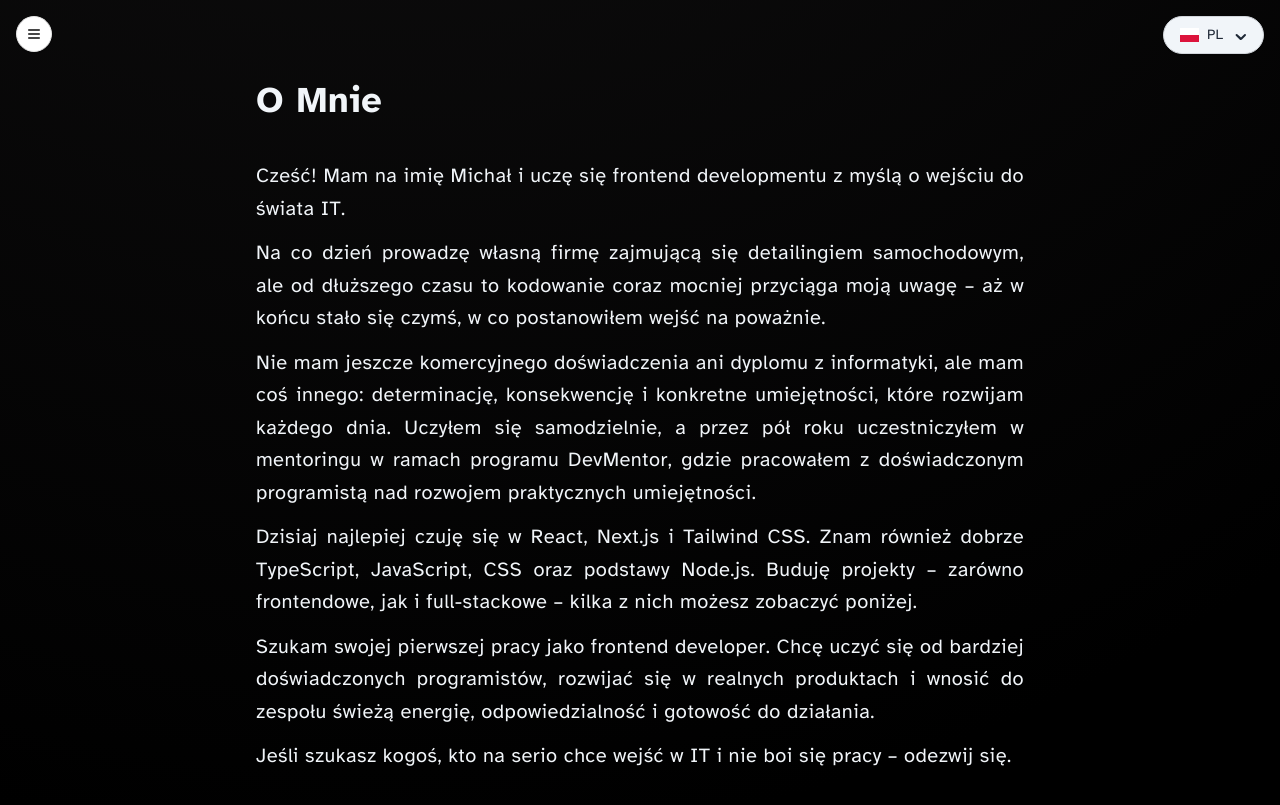
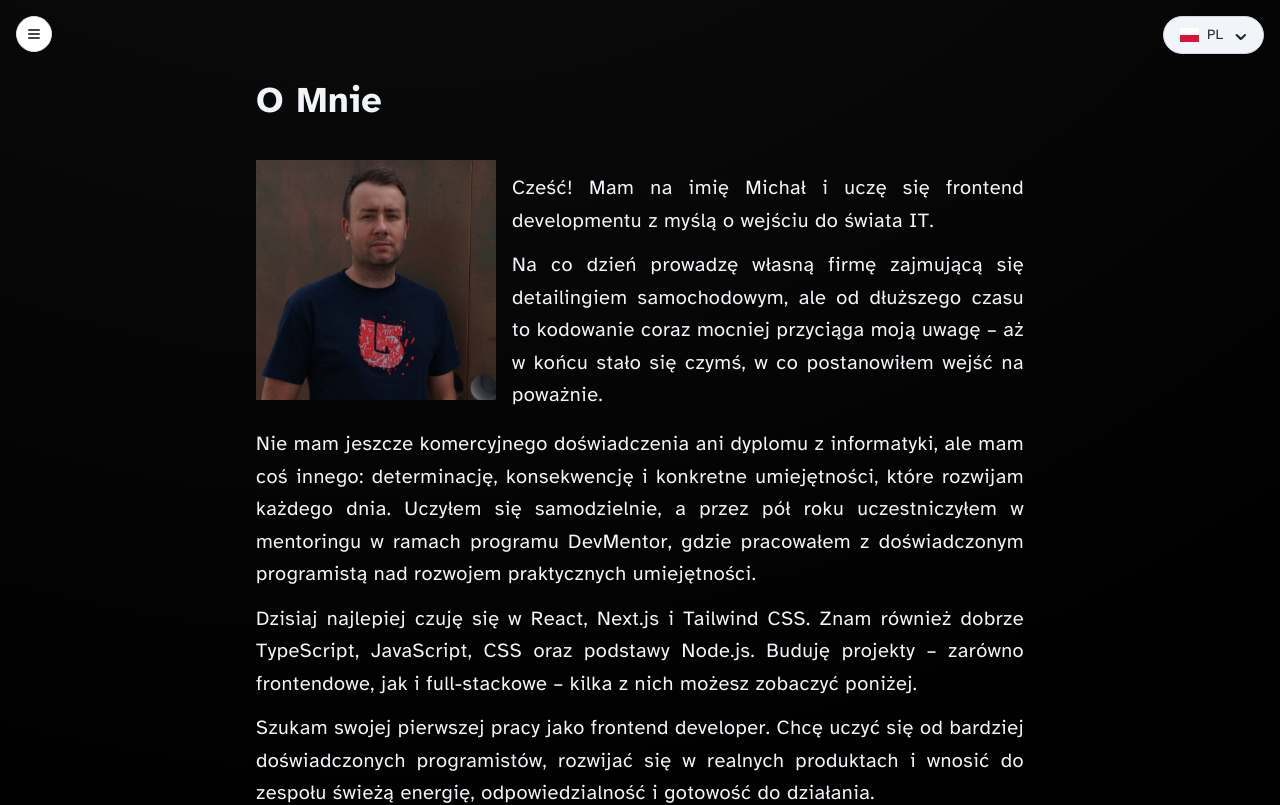
Before and after one commit to misiek869/my_portfolio_v3, a React (Vite) app: page /about in a window 1280 px wide. Shown: the top 805 px of the page. Built offline with nearby package versions, Linux system fonts and the light colour scheme.

Commit message:
add photo

```diff
--- a/src/components/About.tsx
+++ b/src/components/About.tsx
@@ -4,6 +4,7 @@ import Skills from './Skills'
 import Navigation from './Navigation'
 import Footer from './Footer'
 import Education from './Education'
+import myPhoto from '../assets/images/michal.jpg'
 
 const About = () => {
 	const { t } = useTranslation()
@@ -35,14 +36,35 @@ const About = () => {
 					<h2 className=' text-3xl md:text-4xl font-bold tracking-wide capitalize 3xl:text-5xl mb-10'>
 						{t('aboutTitle')}
 					</h2>
-					<div className=''>
+					<div className='relative'>
+						<div className='flex flex-wrap'>
+							<img
+								src={myPhoto}
+								alt='Opis zdjęcia'
+								className='w-full sm:w-1/3 pr-4 pb-4 float-right'
+							/>
+							<div className='flex-1 min-w-[60%]'>
+								<p className={paragraphStyles}>{t('about_01')}</p>
+								<p className={paragraphStyles}>{t('about_02')}</p>
+							</div>
+						</div>
+
+						{/* Pełna szerokość od tego momentu */}
+						<p className={paragraphStyles}>{t('about_03')}</p>
+						<p className={paragraphStyles}>{t('about_04')}</p>
+						<p className={paragraphStyles}>{t('about_05')}</p>
+						<p className={paragraphStyles}>{t('about_06')}</p>
+						{/* ... */}
+					</div>
+
+					{/* <div className=''>
 						<p className={paragraphStyles}>{t('about_01')}</p>
 						<p className={paragraphStyles}>{t('about_02')}</p>
 						<p className={paragraphStyles}>{t('about_03')}</p>
 						<p className={paragraphStyles}>{t('about_04')}</p>
 						<p className={paragraphStyles}>{t('about_05')}</p>
 						<p className={paragraphStyles}>{t('about_06')}</p>
-					</div>
+					</div> */}
 				</motion.div>
 
 				<Skills />
```
